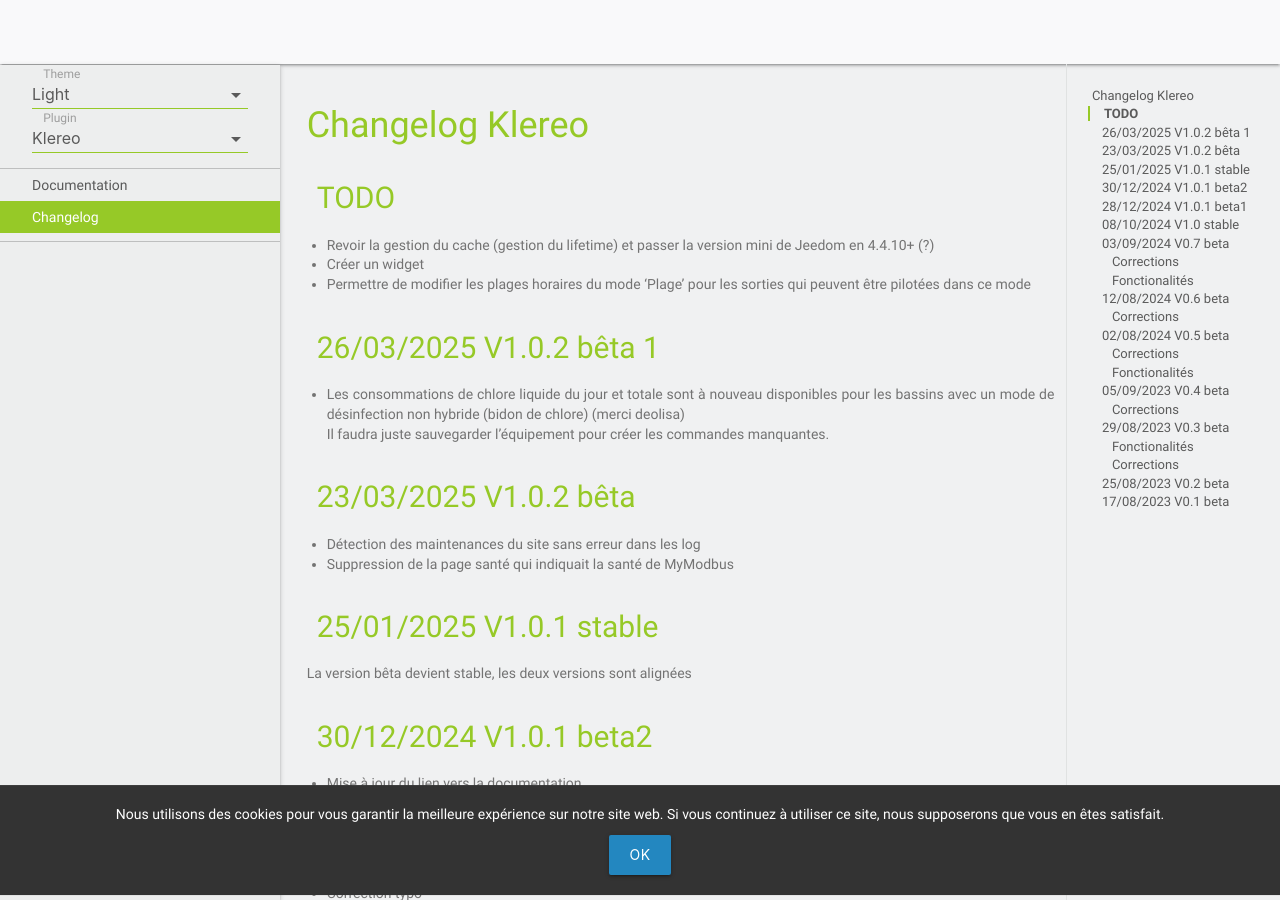
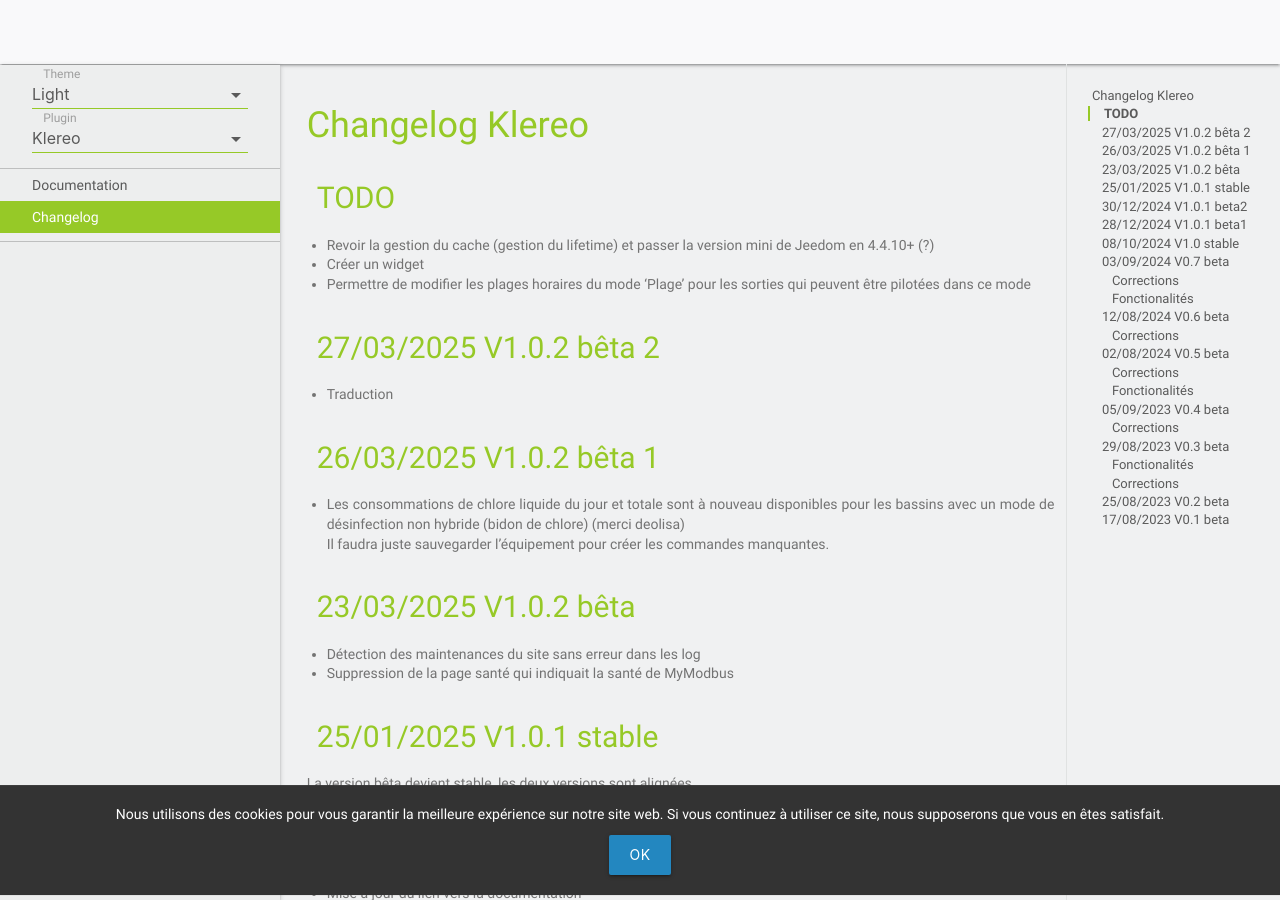
Before and after one commit to MrWaloo/jeedom-plugins-doc, a Jekyll site: the page built from docs/fr_FR/klereo_changelog.md, in a window 1280 px wide and 900 px high. Built offline with Jekyll 4.4.1, drawn with Linux system fonts in a browser that asks for light colours; emoji names are drawn with the system emoji font; our own code applies the rules of GitHub Pages for plain Markdown files.

Commit message:
Update klereo_changelog.md

```diff
--- a/docs/fr_FR/klereo_changelog.md
+++ b/docs/fr_FR/klereo_changelog.md
@@ -4,6 +4,10 @@
 - Revoir la gestion du cache (gestion du lifetime) et passer la version mini de Jeedom en 4.4.10+ (?)
 - Créer un widget
 - Permettre de modifier les plages horaires du mode 'Plage' pour les sorties qui peuvent être pilotées dans ce mode
+
+## 27/03/2025 V1.0.2 bêta 2
+
+- Traduction
 
 ## 26/03/2025 V1.0.2 bêta 1
 
```
